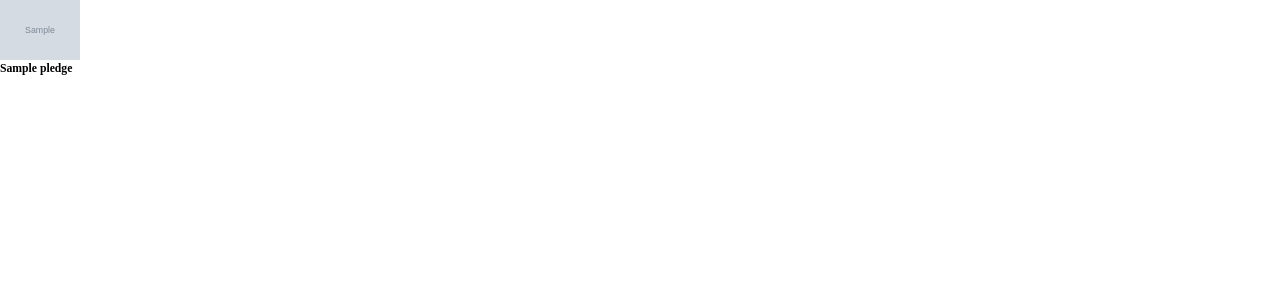
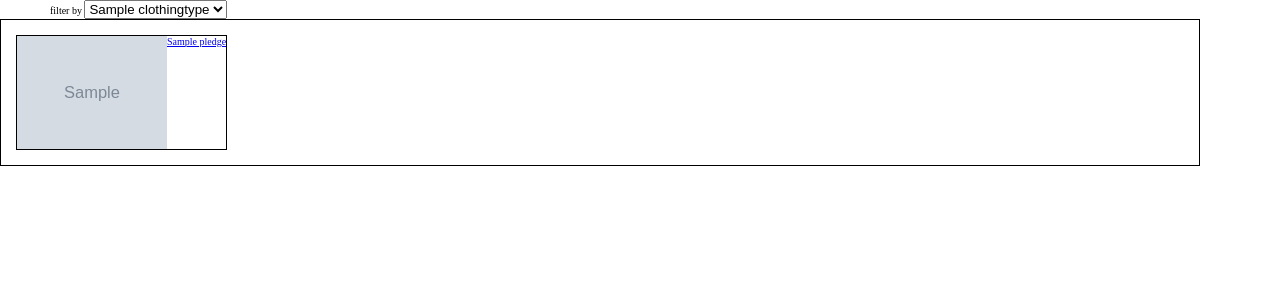
Before and after one commit to LuisJZ2004/clothestore, a Django app: page /clothes/M/ in a window 1280 px wide. Shown: the part 79-379 px from the top of the page. Run offline with Django 4.2, Linux system fonts and the light colour scheme; tables that the repository leaves empty hold one stand-in row (values such as "Sample post"); grey boxes marked "Sample" are stand-in pictures.

Commit message:
template for showing profucts by gender

```diff
--- /dev/null
+++ b/clothestore/clothes/static/clothes/css/clothes_by_gender.css
@@ -0,0 +1,17 @@
+.list-clothes {
+    display: flex;
+    padding: 15px;
+    border: 1px solid black;
+    min-width: 500px;
+    max-width: 1200px;
+
+}
+
+.clothe {
+    display: flex;
+    border: 1px solid black;
+}
+
+.filters {
+    margin-left: 50px
+}
--- a/clothestore/clothes/templates/clothes/clothes_by_gender.html
+++ b/clothestore/clothes/templates/clothes/clothes_by_gender.html
@@ -1,13 +1,28 @@
 {% extends '../home/base_layout.html' %}
+{% load static %}
+{% block styles %}
+<link rel="stylesheet" href="{% static 'clothes/css/clothes_by_gender.css' %}">
+{% endblock styles %}
 
 {% block content %}
+
+<div class="filters">
+    <span>filter by</span>
+    <select name="filter" value="filter">
+        {% for type in type_clothing %}
+            <option value={{ type.name }}>{{ type.name }}</option>
+        {% endfor %}
+    </select>
+</div>
 
 <div class="list-clothes">
     {% for pledge in pledges %}
 
     <div class="clothe">
-        <img src={{ pledge.image.url }} alt="" width="80px">
-        <h3> {{ pledge.name }} </h3>
+        <img src={{ pledge.image.url }} alt="" width="150px">
+        <br>
+        <a href="#">{{ pledge.name }}</a>
+
     </div>
 
     {% endfor %}
--- a/clothestore/clothes/views.py
+++ b/clothestore/clothes/views.py
@@ -6,9 +6,11 @@ from .models import ClothingType, Pledge
 
 def clothes_by_gender(request, gender):
     clothes = Pledge.objects.filter(gender__in=gender)
+    typeclothing = ClothingType.objects.filter(gender__in=gender)
 
     context = {
-        'pledges': clothes
+        'pledges': clothes,
+        'type_clothing': typeclothing
     }
 
     return render(
--- a/clothestore/home/templates/home/base_layout.html
+++ b/clothestore/home/templates/home/base_layout.html
@@ -7,6 +7,9 @@
     <meta name="viewport" content="width=device-width, initial-scale=1.0">
     <title>Document</title>
     <link rel="stylesheet" href="{% static 'home/css/base_layout.css' %}">
+    {% block styles %}
+    {% endblock styles %}
+
 </head>
 <body>
     <header>
```
